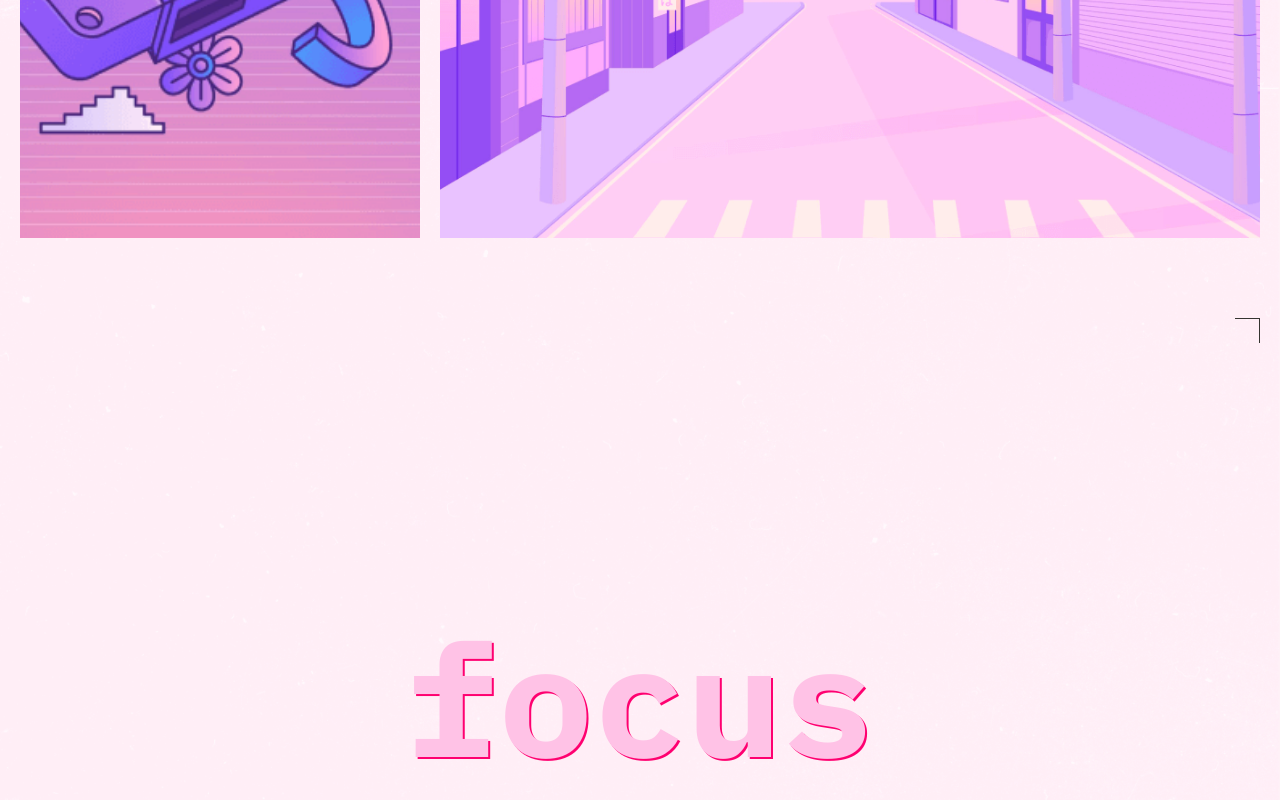
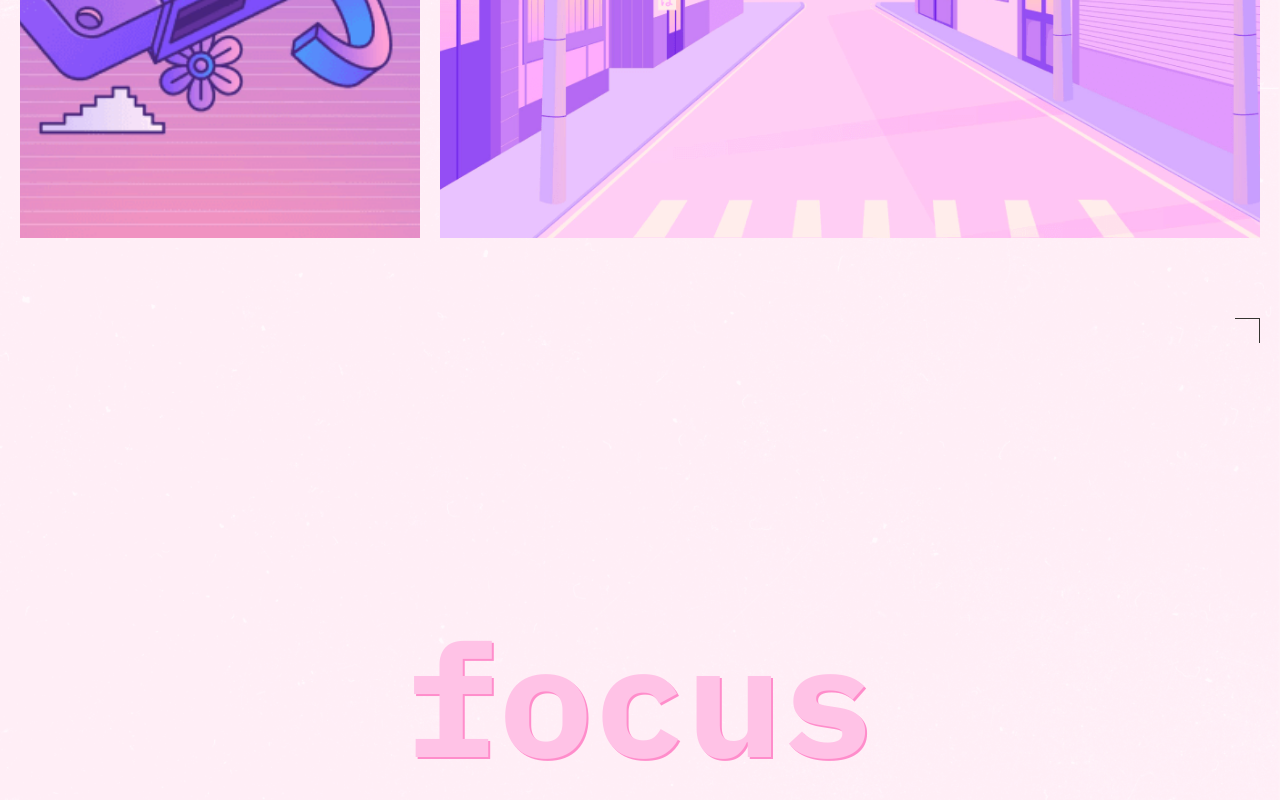
Before and after one commit to Zayan93/slozhno-sosredotochitsya-fd, a plain HTML site: page index.html in a window 1280 px wide. Shown: the part 3911-4711 px from the top of the page. Drawn offline with Linux system fonts and the light colour scheme.

```diff
--- a/styles/style.css
+++ b/styles/style.css
@@ -48,6 +48,7 @@
   font-weight: 700;
   font-size: clamp(7.25rem, 7.0115rem + 1.0178vw, 7.5rem);
   line-height: 95.7px;
+  text-shadow: 2px 2px 0 var(--color-purple-2, #FF8DCB);
 }
 
 
@@ -295,6 +296,7 @@
 }
 
 
+
 /* ========== ADAPTIVE ========== */
 @media (min-width: 768px) {
 
@@ -310,10 +312,6 @@
   .page-title {
     font-size: clamp(7.5rem, 0.5625rem + 14.4531vw, 9.8125rem);
     line-height: 0;
-  }
-
-  .footer-title {
-    font-size: clamp(7.5rem, 0.5625rem + 14.4531vw, 9.8125rem);
   }
 
   .decorated-zone::before {
@@ -404,7 +402,11 @@
     padding: 20px;
     margin-block-start: 40px;
     min-height: 1024px;
-    text-shadow: 2px 2px 0 var(--color-purple-2, #FF8DCB);
+  }
+
+
+  .footer-title {
+    font-size: clamp(7.5rem, 0.5625rem + 14.4531vw, 9.8125rem);
   }
 
 
@@ -496,6 +498,5 @@
 
   .footer {
     min-height : 768px;
-    text-shadow: 2px 2px 0 var(--color-purple-2, #FF0070);
   }
 }
```
